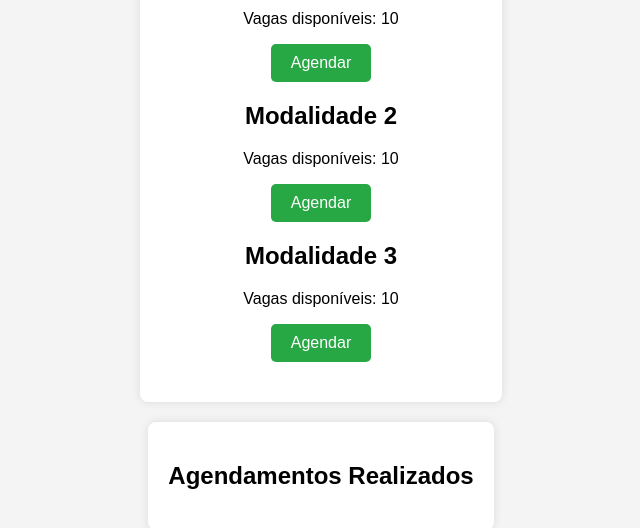
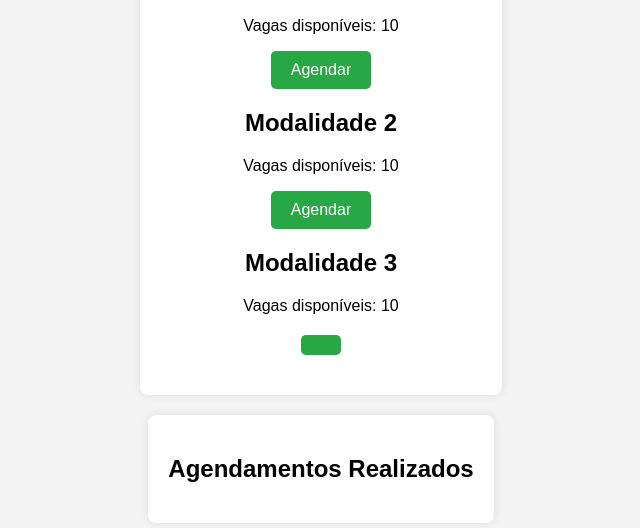
Before and after one commit to joaohenrique35/testegrau, a plain HTML site: page index.html in a window 1280 px wide. Shown: the part 244-772 px from the top of the page, without its empty margins (319-959 px from the left). Drawn offline with Linux system fonts and the light colour scheme.

Commit message:
Update index.html

```diff
--- a/index.html
+++ b/index.html
@@ -23,7 +23,7 @@
         <div class="modalidade">
             <h2>Modalidade 3</h2>
             <p>Vagas disponíveis: <span id="vagas3">10</span></p>
-            <button onclick="mostrarFormulario('vagas3')">Agendar</button>
+            <button onclick="mostrarFormulario('vagas3')"></button>
         </div>
     </div>
 
```
